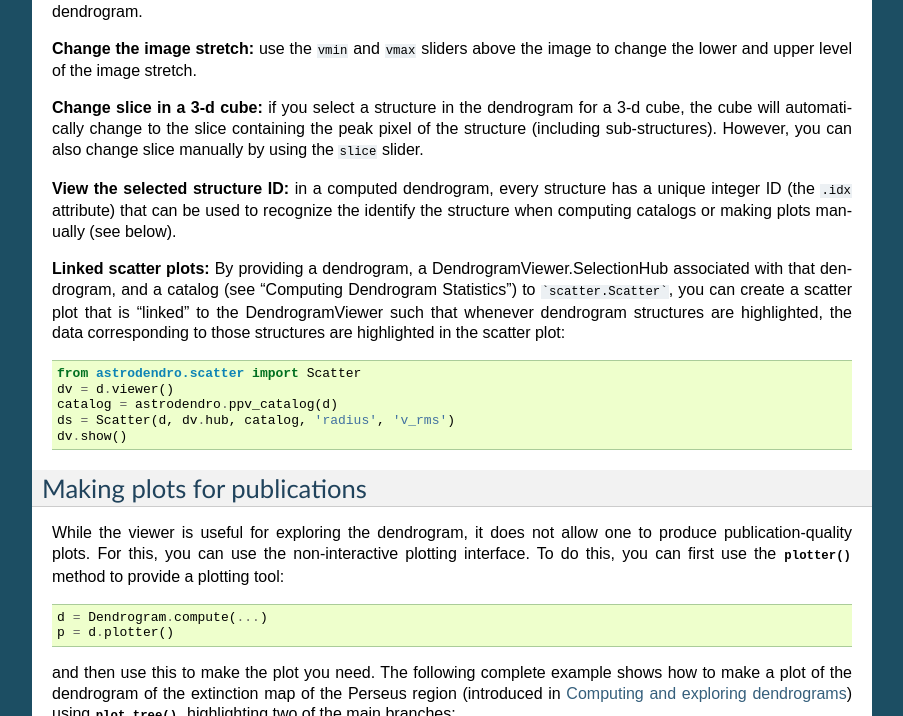
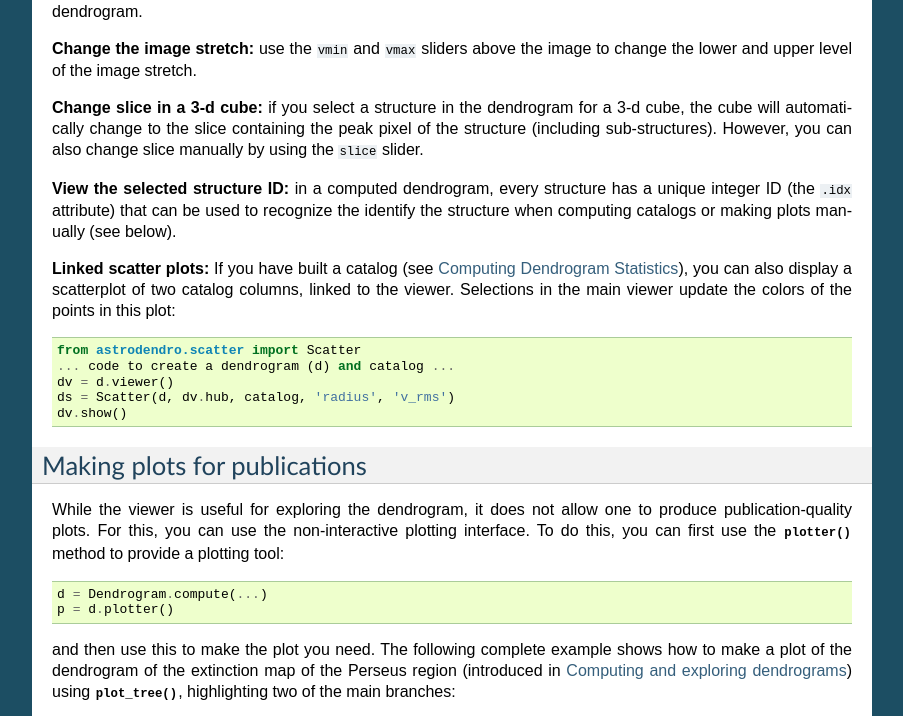
Before and after one commit to dendrograms/astrodendro, a Sphinx documentation site: the page built from docs/plotting.rst, in a window 1280 px wide and 900 px high, scrolled down 1113 px, cut to the strip 0-716 px from the top of the window. Shown: the whole strip, without its empty margins (198-1101 px from the left). Built offline with Sphinx 7.4.7, drawn with Linux system fonts in a browser that asks for light colours.

Commit message:
Tweak scatter documentation

````diff
--- a/docs/plotting.rst
+++ b/docs/plotting.rst
@@ -49,16 +49,13 @@ the identify the structure when computing catalogs or making plots manually
 (see below).
 
 **Linked scatter plots:**
-By providing a dendrogram, a DendrogramViewer.SelectionHub associated with
-that dendrogram, and a catalog (see "Computing Dendrogram Statistics") to
-```scatter.Scatter```, you can create a scatter plot that is
-"linked" to the DendrogramViewer such that whenever dendrogram structures are
-highlighted, the data corresponding to those structures are highlighted in
-the scatter plot::
+If you have built a catalog (see :doc:`catalog`), you can also
+display a scatterplot of two catalog columns, linked to the viewer. Selections
+in the main viewer update the colors of the points in this plot::
 
     from astrodendro.scatter import Scatter
+    ... code to create a dendrogram (d) and catalog ...
     dv = d.viewer()
-    catalog = astrodendro.ppv_catalog(d)
     ds = Scatter(d, dv.hub, catalog, 'radius', 'v_rms')
     dv.show()
 
````
